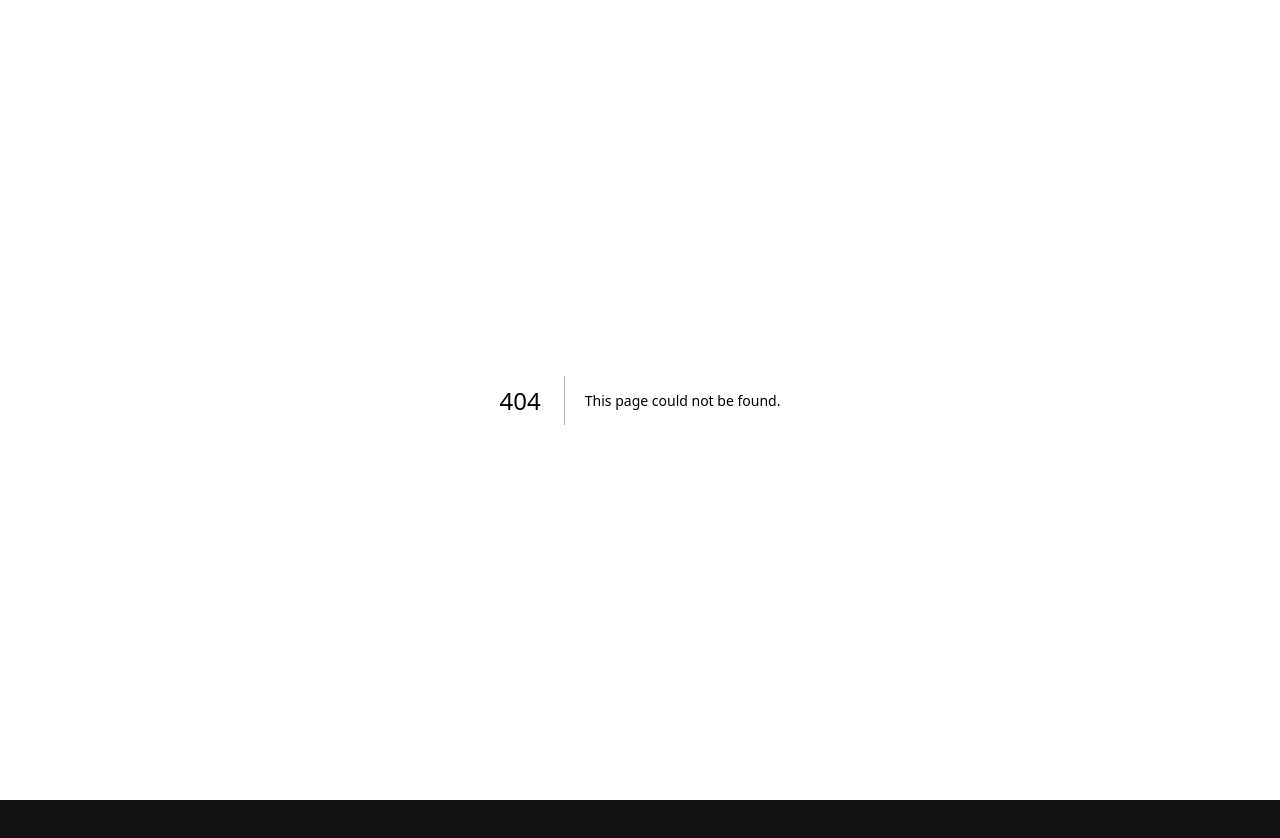
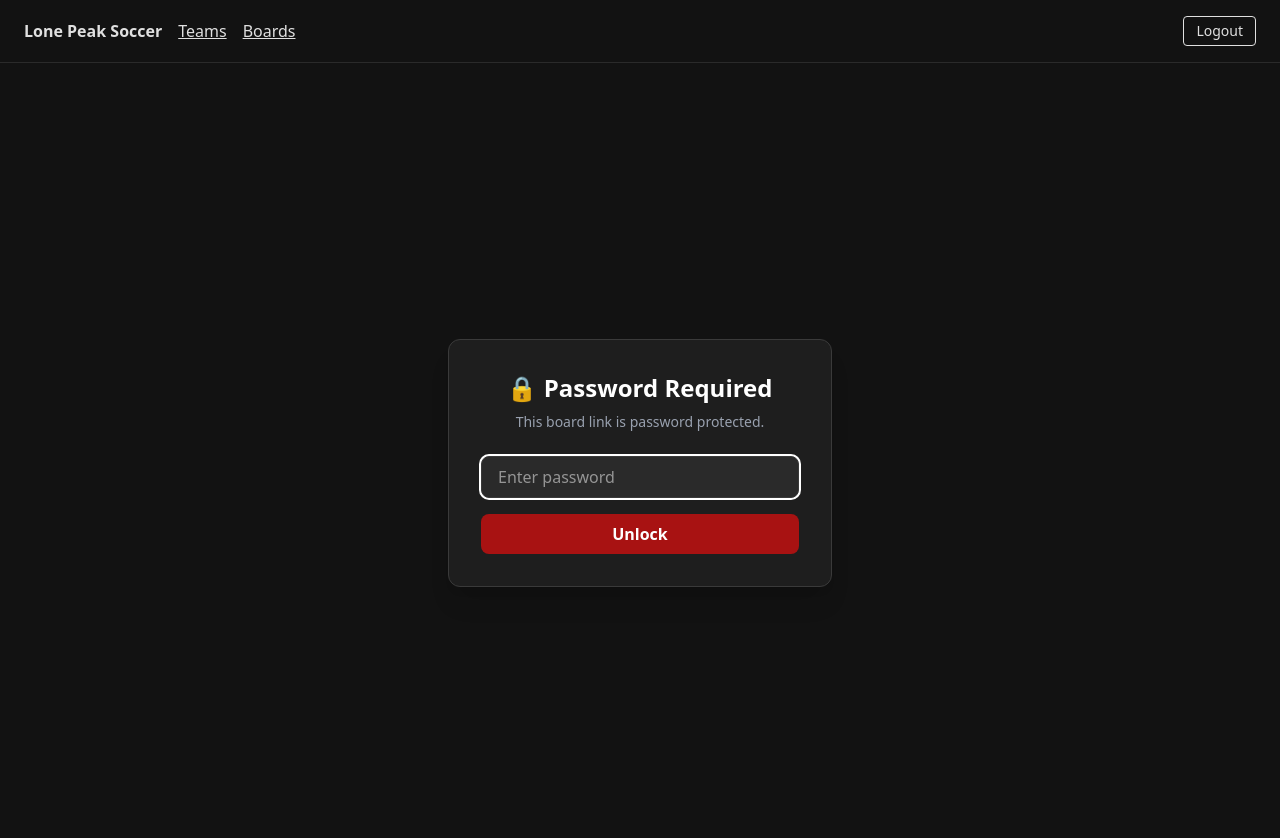
Before and after one commit to besmartaico/soccer-board, a Next.js app: page /app/share/1 in a window 1280 px wide. Before the commit this address had no page. Shown: the top 838 px of the page. Before the commit the page ends 800 px from the top, so only its background shows below. Built offline with nearby package versions, Linux system fonts and the light colour scheme; no server answers.

Commit message:
Feature: add public share page at /app/share/[token]

```diff
--- /dev/null
+++ b/app/app/share/[token]/page.tsx
@@ -0,0 +1,109 @@
+"use client";
+import { useState, useEffect } from "react";
+import { HtmlBoard } from "@/lib/board/HtmlBoard";
+import type { PlacedPlayer, BoardObject } from "@/lib/board/HtmlBoard";
+
+export default function SharePage({ params }: { params: Promise<{ token: string }> }) {
+  const [token, setToken] = useState("");
+  const [status, setStatus] = useState<"loading"|"password"|"ready"|"error">("loading");
+  const [error, setError] = useState("");
+  const [password, setPassword] = useState("");
+  const [boardData, setBoardData] = useState<Record<string, unknown>>({});
+  const [boardName, setBoardName] = useState("");
+  const [mode, setMode] = useState<"view"|"edit">("view");
+  const [placed, setPlaced] = useState<PlacedPlayer[]>([]);
+  const [objects, setObjects] = useState<BoardObject[]>([]);
+
+  useEffect(() => {
+    params.then(p => {
+      setToken(p.token);
+      fetchBoard(p.token, "");
+    });
+  }, []);
+
+  async function fetchBoard(tok: string, pwd: string) {
+    setStatus("loading");
+    const url = `/api/boards/share-link?token=${tok}${pwd ? `&password=${encodeURIComponent(pwd)}` : ""}`;
+    const res = await fetch(url);
+    const data = await res.json();
+    if (res.status === 401) { setStatus("password"); return; }
+    if (!res.ok) { setError(data.error || "Invalid link"); setStatus("error"); return; }
+    setBoardName(data.boardName || "Shared Board");
+    setMode(data.mode || "view");
+    const bd = data.data || {};
+    setBoardData(bd);
+    setPlaced((bd.placed as PlacedPlayer[]) || []);
+    setObjects((bd.objects as BoardObject[]) || []);
+    setStatus("ready");
+  }
+
+  if (status === "loading") return (
+    <div className="min-h-screen bg-dark-900 flex items-center justify-center text-white">
+      <div className="text-lg">Loading shared board...</div>
+    </div>
+  );
+
+  if (status === "error") return (
+    <div className="min-h-screen bg-dark-900 flex items-center justify-center text-white">
+      <div className="text-center">
+        <div className="text-4xl mb-4">⚠️</div>
+        <div className="text-xl font-bold mb-2">Link Error</div>
+        <div className="text-gray-400">{error}</div>
+      </div>
+    </div>
+  );
+
+  if (status === "password") return (
+    <div className="min-h-screen bg-dark-900 flex items-center justify-center text-white">
+      <div className="bg-dark-800 rounded-xl p-8 w-full max-w-sm shadow-xl border border-dark-600">
+        <div className="text-2xl font-bold mb-2 text-center">🔒 Password Required</div>
+        <p className="text-gray-400 text-sm text-center mb-6">This board link is password protected.</p>
+        <input
+          type="password"
+          value={password}
+          onChange={e => setPassword(e.target.value)}
+          onKeyDown={e => e.key === "Enter" && fetchBoard(token, password)}
+          placeholder="Enter password"
+          className="w-full rounded-lg border border-dark-600 bg-dark-700 px-4 py-2 text-white mb-4 focus:outline-none focus:ring-2 focus:ring-maroon-500"
+          autoFocus
+        />
+        <button
+          onClick={() => fetchBoard(token, password)}
+          className="w-full bg-maroon-700 hover:bg-maroon-600 text-white font-semibold py-2 rounded-lg"
+        >Unlock</button>
+        {error && <p className="text-red-400 text-sm mt-3 text-center">{error}</p>}
+      </div>
+    </div>
+  );
+
+  const canEdit = mode === "edit";
+
+  return (
+    <div className="min-h-screen bg-dark-900 flex flex-col">
+      <div className="flex items-center justify-between px-4 py-2 bg-dark-800 border-b border-dark-600">
+        <div className="text-white font-bold text-lg">{boardName}</div>
+        <div className="flex items-center gap-3">
+          <span className={`text-xs px-2 py-1 rounded ${canEdit ? "bg-green-700 text-white" : "bg-gray-700 text-gray-300"}`}>
+            {canEdit ? "✏️ Edit" : "👁️ View only"}
+          </span>
+          <a href="/" className="text-xs text-gray-400 hover:text-white underline">← Home</a>
+        </div>
+      </div>
+      <div className="flex-1 overflow-hidden">
+        <HtmlBoard
+          editMode={canEdit}
+          placed={placed}
+          onPlacedChange={canEdit ? setPlaced : () => {}}
+          playerDragMime="application/x-player"
+          objectDragMime="application/x-object"
+          backgroundUrl={(boardData.backgroundUrl as string) || undefined}
+          objects={objects}
+          onObjectsChange={canEdit ? setObjects : undefined}
+          objectsLocked={!canEdit}
+          canvasWidth={3000}
+          canvasHeight={2000}
+        />
+      </div>
+    </div>
+  );
+}
```
